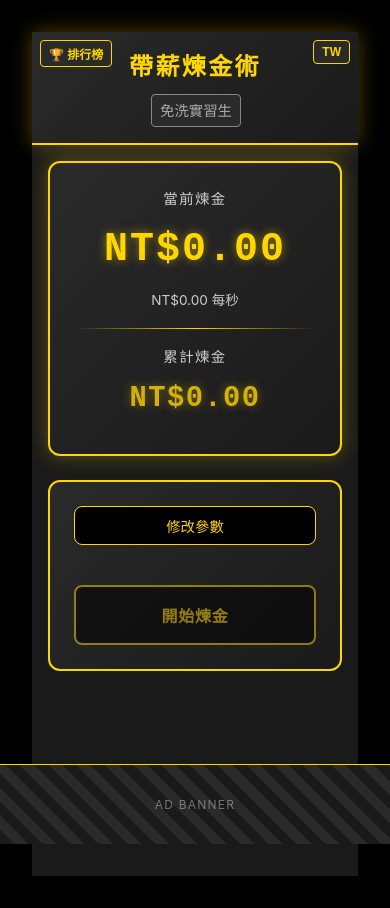
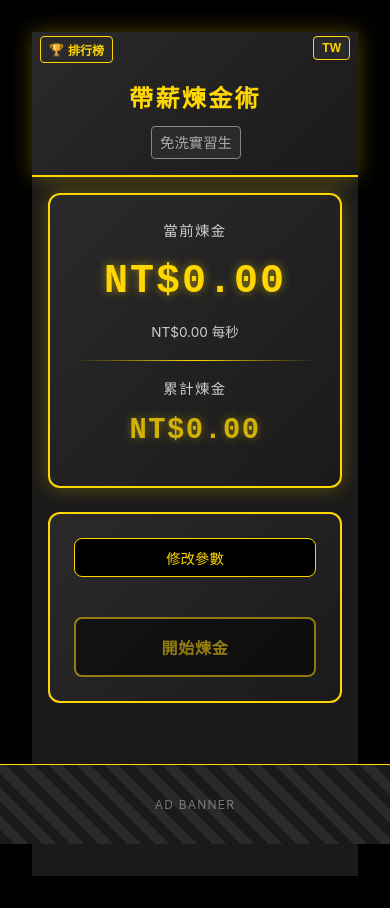
Before and after one commit to Anndrew923/salary-alchemy, a React (Vite) app: page / in a window 390 px wide. Built offline with nearby package versions, Linux system fonts and the light colour scheme; no server answers.

Commit message:
fix: optimize header layout to prevent button-title overlap, add responsive design

```diff
--- a/src/components/Header/Header.module.css
+++ b/src/components/Header/Header.module.css
@@ -2,12 +2,14 @@
   background: linear-gradient(135deg, var(--bg-tertiary) 0%, var(--bg-secondary) 100%);
   border-bottom: 2px solid var(--border-gold);
   padding: var(--spacing-md);
+  padding-top: var(--spacing-xl);
   display: flex;
   flex-direction: column;
   align-items: center;
   gap: var(--spacing-sm);
   box-shadow: var(--shadow-glow);
   position: relative;
+  min-height: 120px;
 }
 
 .header.diamondMode {
@@ -21,6 +23,18 @@
   color: var(--text-gold);
   text-align: center;
   letter-spacing: 0.1em;
+  margin-top: var(--spacing-md);
+  white-space: nowrap;
+  padding: 0 var(--spacing-lg);
+  max-width: 100%;
+  overflow: hidden;
+  text-overflow: ellipsis;
+}
+
+@media (max-width: 360px) {
+  .title {
+    font-size: 1.2rem;
+  }
 }
 
 .diamondMode .title {
@@ -171,7 +185,7 @@
 
 .leaderboardButton {
   position: absolute;
-  top: var(--spacing-sm);
+  top: var(--spacing-xs);
   left: var(--spacing-sm);
   background-color: var(--bg-tertiary);
   border: 1px solid var(--text-gold);
@@ -185,6 +199,19 @@
   display: flex;
   align-items: center;
   gap: var(--spacing-xs);
+  z-index: 10;
+  white-space: nowrap;
+}
+
+@media (max-width: 360px) {
+  .leaderboardButton {
+    font-size: 0.7rem;
+    padding: var(--spacing-xs);
+  }
+
+  .leaderboardButton span {
+    display: none;
+  }
 }
 
 .leaderboardButton:hover {
@@ -204,7 +231,7 @@
 
 .localeButton {
   position: absolute;
-  top: var(--spacing-sm);
+  top: var(--spacing-xs);
   right: var(--spacing-sm);
   background-color: var(--bg-tertiary);
   border: 1px solid var(--text-gold);
@@ -215,6 +242,7 @@
   font-size: 0.75rem;
   font-weight: bold;
   transition: all 0.2s;
+  z-index: 10;
 }
 
 .localeButton:hover {
--- a/src/components/Header/Header.tsx
+++ b/src/components/Header/Header.tsx
@@ -40,7 +40,7 @@ const Header = () => {
         onClick={navigateToLeaderboard}
         aria-label="Go to leaderboard"
       >
-        🏆 {i18n.leaderboard}
+        🏆 <span>{locale === 'EN' ? 'Rank' : i18n.leaderboard}</span>
       </button>
       <div className={styles.title}>{i18n.appName}</div>
       <div className={styles.level}>
--- a/src/components/LevelUpOverlay/LevelUpOverlay.module.css
+++ b/src/components/LevelUpOverlay/LevelUpOverlay.module.css
@@ -146,6 +146,15 @@
   color: var(--text-secondary);
   line-height: 1.6;
   max-width: 300px;
+  padding: 0 var(--spacing-md);
+  word-wrap: break-word;
+}
+
+@media (max-width: 360px) {
+  .promotionText {
+    font-size: 0.9rem;
+    max-width: 280px;
+  }
 }
 
 /* Tier 1 - 菜鳥：灰色細線，微微抖動 */
```
